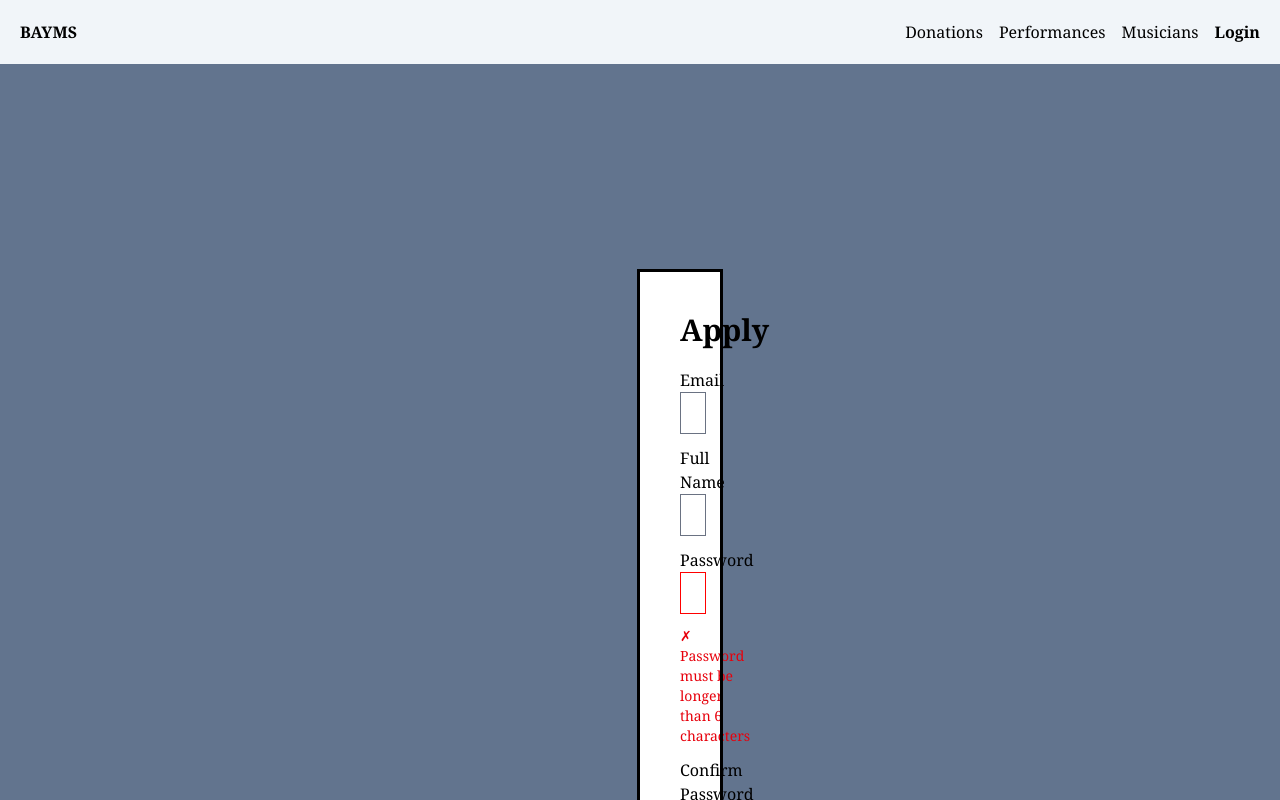
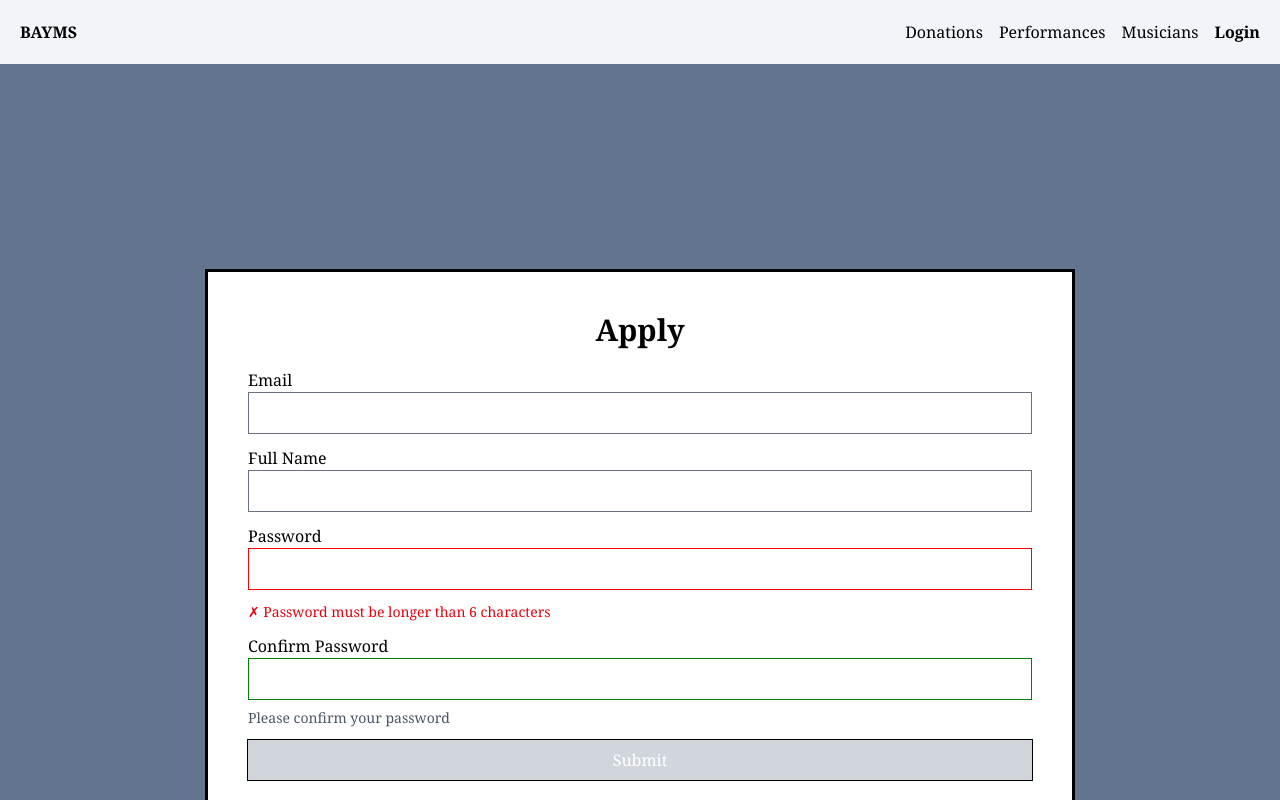
Before and after one commit to Injng/bayms-dev, a SvelteKit app: page /apply in a window 1280 px wide. Shown: the top 800 px of the page. Built offline with nearby package versions, Linux system fonts and the light colour scheme; no server answers.

Commit message:
feat: inrease width on auth pages

```diff
--- a/src/routes/apply/+page.svelte
+++ b/src/routes/apply/+page.svelte
@@ -50,7 +50,7 @@
 <Header />
 
 <!-- Login Form -->
-<div class="relative bg-slate-500 p-4 md:p-52 md:pl-[40rem] md:pr-[40rem]">
+<div class="relative bg-slate-500 p-4 md:p-52 sm:pl-[40rem] sm:pr-[40rem]">
   <div class="relative outline outline-3 outline-black bg-white p-6 md:p-10 pb-5 font-serif">
     <div class="text-center text-2xl md:text-3xl font-bold pb-5">Apply</div>
     <form method="POST" action="?/apply">
--- a/src/routes/forgot/+page.svelte
+++ b/src/routes/forgot/+page.svelte
@@ -33,7 +33,7 @@
 <Header />
 
 <!-- Forgot Password Form -->
-<div class="relative bg-slate-500 p-4 md:p-52 md:pl-[40rem] md:pr-[40rem]">
+<div class="relative bg-slate-500 p-4 md:p-52 sm:pl-[40rem] sm:pr-[40rem]">
   <div class="relative outline outline-3 outline-black bg-white p-6 md:p-10 pb-5 font-serif">
     <div class="text-center text-2xl md:text-3xl font-bold pb-5">Forgot Password</div>
     <form method="POST" action="?/forgot">
--- a/src/routes/reset/+page.svelte
+++ b/src/routes/reset/+page.svelte
@@ -50,7 +50,7 @@
 <Header />
 
 <!-- Reset Password Form -->
-<div class="relative bg-slate-500 p-4 md:p-52 md:pl-[40rem] md:pr-[40rem]">
+<div class="relative bg-slate-500 p-4 md:p-52 sm:pl-[40rem] sm:pr-[40rem]">
   <div class="relative outline outline-3 outline-black bg-white p-6 md:p-10 pb-5 font-serif">
     <div class="text-center text-2xl md:text-3xl font-bold pb-5">Reset Password</div>
     <form method="POST" action="?/reset">
```
